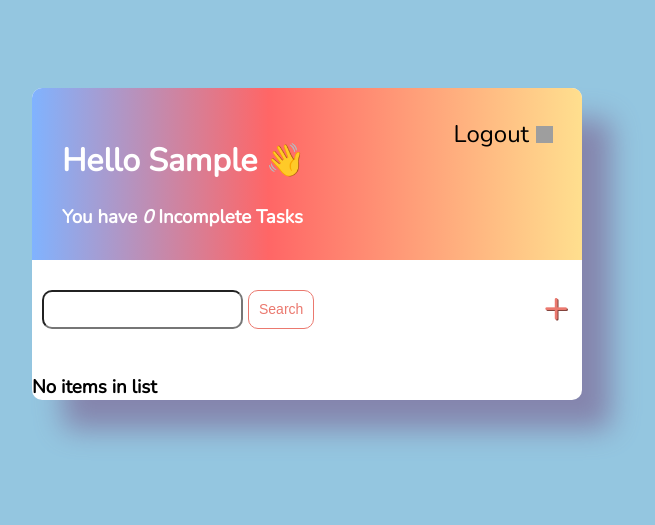
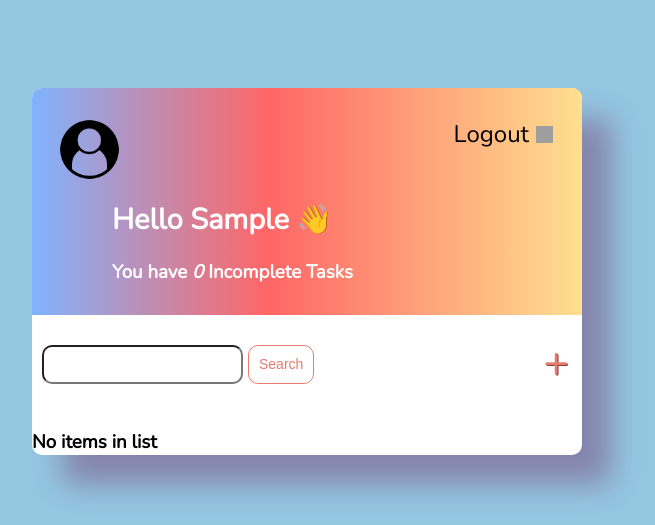
Before and after one commit to TaleeBarbieri/Django-To-Do, a Django app: page /home/ in a window 1280 px wide. Shown: the top 525 px of the page, without its empty margins (333-988 px from the left). Run offline with Django 3.2, Linux system fonts and the light colour scheme; the visitor is signed in with stand-in values (Sample User, id 1); data that the repository does not hold is empty; grey boxes are pictures that could not be loaded.

Commit message:
Added edit user info with logo

```diff
--- a/pyproject.toml
+++ b/pyproject.toml
@@ -12,6 +12,7 @@ django-environ = "^0.11.2"
 requests = "^2.31.0"
 psycopg2-binary = "^2.9.7"
 django-admin-extra-buttons = "^1.5.6"
+pillow = "^10.1.0"
 
 
 
--- a/src/base/models.py
+++ b/src/base/models.py
@@ -14,6 +14,6 @@ class Task(models.Model):
     #     return self.title    # This is to make an instance into human-readable text
 
     class Meta:
-        ordering = ['complete', ]
+        ordering = ['complete']
         # This is the order in which the data will appear to the user
         # In this case the completed tasks will show last
--- a/src/base/views.py
+++ b/src/base/views.py
@@ -27,6 +27,8 @@ from django.contrib.auth import login  # This is to log the user in
 from django.contrib import messages  # Django's messages tool
 
 from django import forms
+
+from django.contrib.auth.models import User
 
 from base.models import Task
 
@@ -126,3 +128,20 @@ class TaskDelete(LoginRequiredMixin, DeleteView):
     model = Task
     context_object_name = 'task'
     success_url = reverse_lazy('home')
+
+
+class EditProfileForm(forms.ModelForm):
+    class Meta:
+        model = User
+        fields = ['username', 'first_name', 'last_name', 'email', 'logo']
+
+
+class EditProfile(LoginRequiredMixin, UpdateView):
+    model = User
+    form_class = EditProfileForm
+    template_name = "base/edit_user.html"
+    success_url = reverse_lazy('home')
+
+    def get_object(self, queryset=None):
+        username = self.kwargs.get('username')
+        return User.objects.get(username=username)
--- a/src/config/urls.py
+++ b/src/config/urls.py
@@ -15,7 +15,9 @@ Including another URLconf
 """
 from django.contrib import admin
 from django.urls import path
-from base.views import TaskList, TaskDetail, TaskCreate, TaskUpdate, TaskDelete, CustomLoginView, RegisterPage
+from django.conf import settings
+from django.conf.urls.static import static
+from base.views import TaskList, TaskDetail, TaskCreate, TaskUpdate, TaskDelete, CustomLoginView, RegisterPage, EditProfile
 from django.contrib.auth.views import LogoutView    # This is the LogoutView without having to create a custom view
 
 urlpatterns = [
@@ -28,4 +30,5 @@ urlpatterns = [
     path('task-create/', TaskCreate.as_view(), name='task-create'),     # This will create a new task form
     path('task-update/<int:pk>/', TaskUpdate.as_view(), name='task-update'),    # This will go to an existing task and allow to edit it
     path('task-delete/<int:pk>/', TaskDelete.as_view(), name='task-delete'),
-]
+    path('edit_user/<str:username>/', EditProfile.as_view(), name='edit_user'),
+] + static(settings.MEDIA_URL, document_root=settings.MEDIA_ROOT)
--- a/src/static/main.css
+++ b/src/static/main.css
@@ -49,13 +49,40 @@ p{
 }
 
 
+.header-bar h1{
+    font-size: 29px;
+    margin-left: 50px;
 
+}
+
+.header-bar h3{
+    margin-bottom: 0;
+    margin-left: 50px;
+
+}
 
 .header-bar a{
     color: black;
     text-decoration: none;
     font-size: 24px;
+}
 
+.profile-info {
+    flex-direction: column;
+    align-items: auto;
+}
+
+.header-bar .profile-img {
+    border-radius: 50%;
+    width: 65px;
+    height: 65px;
+    object-fit: cover;
+    transition: all 0.5s;
+    margin-left: -5;
+}
+
+.header-bar .profile-img:hover {
+    transform: scale(1.3);
 }
 
 .header-bar img{
--- a/src/templates/base/home.html
+++ b/src/templates/base/home.html
@@ -1,4 +1,5 @@
 {% extends 'base/main.html' %}
+{% load static %}
 {% block content %}
 
 <meta name="viewport" content="width=device-width, initial-scale=1.0">
@@ -6,15 +7,18 @@
 {% block title %}<title>Home</title>{%endblock%}
 
 <div class="header-bar">
-    <div>
-        <h1>Hello {{user|title}} 👋 </h1>
-        <h3 style="margin:0"> You have <i>{{count}}</i> Incomplete Task{{ count|pluralize:"s" }}</h3>
+    <div class="profile-info">
+        <a href="{% url 'edit_user' user.username %}">
+            <img src="{% if user.logo %}{{ user.logo.url }}{% else %}{% static 'images/default-logo.png' %}{% endif %}" class=profile-img alt="Profile Picture">
+        </a>
+        <h1>Hello {{ user|title }} 👋</h1>
+        <h3>You have <i>{{ count }}</i> Incomplete Task{{ count|pluralize:"s" }}</h3>
     </div>
 
     {% if user.is_authenticated %}
-    <a href=" {% url 'logout' %}">Logout<img src="https://cdn-icons-png.flaticon.com/512/4400/4400629.png"> </a>
+        <a href=" {% url 'logout' %}">Logout<img src="https://cdn-icons-png.flaticon.com/512/4400/4400629.png"> </a>
     {% else %}
-    <a href="{% url 'login' %}">Login</a>
+        <a href="{% url 'login' %}">Login</a>
     {%endif%}
 </div>
 
```
Also changed, not shown: src/config/settings.py (+5 -11 lines), src/templates/base/edit_user.html (added, +19 -0 lines), src/db.sqlite3 (deleted), src/media/media/Logo2.png (added), src/media/media/Logo2_dV8itKb.png (added), src/media/media/Profile_Pic.jpg (added), src/static/images/default-logo.png (added), src/templates/base/login.html (line endings or trailing spaces), src/templates/base/main.html (line endings or trailing spaces), src/templates/base/register.html (line endings or trailing spaces), src/templates/base/task_confirm_delete.html (line endings or trailing spaces), 1 other file.
